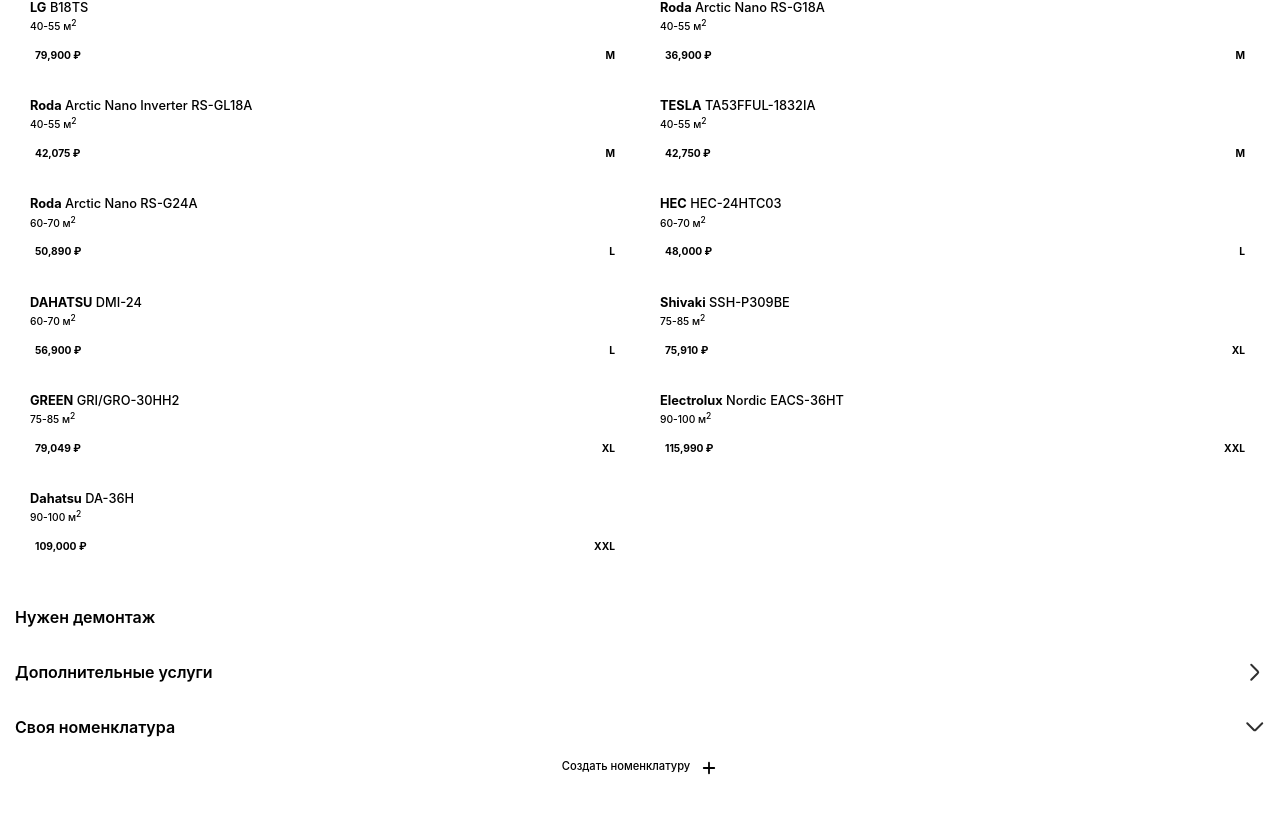
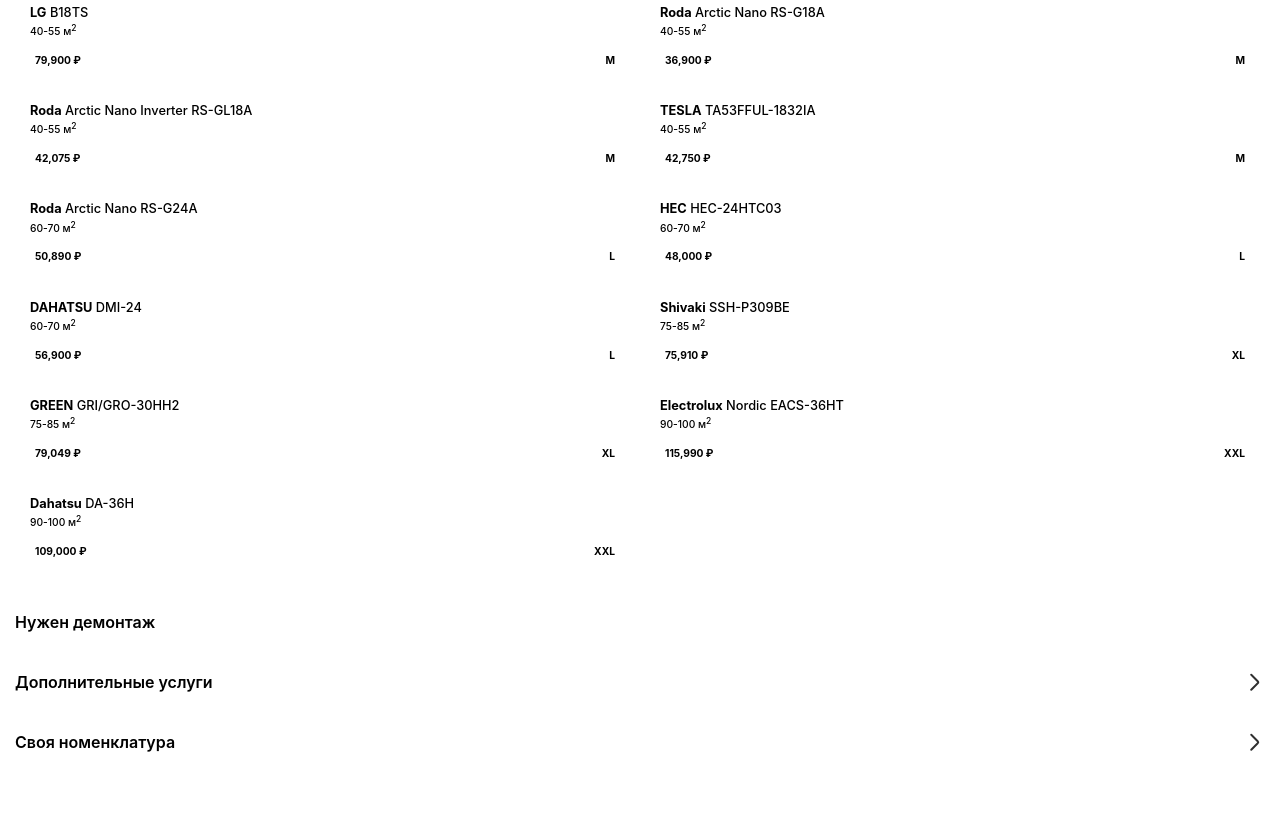
Before and after one commit to zimingit/air-conditioner-bot, a Vue app: page / in a window 1280 px wide. Shown: the part 333-1146 px from the top of the page. Built offline with nearby package versions, Linux system fonts and the light colour scheme.

Commit message:
FEAT добавил подсчет стоимости доп.услуг + разбил подсчет на компоненты

```diff
--- a/src/components/Configurator.vue
+++ b/src/components/Configurator.vue
@@ -17,7 +17,7 @@
 import Dismantling from './Sections/Dismantling.vue'
 import AdditionalServices from './Sections/AdditionalServices.vue'
 import CustomFields from './Sections/CustomFields.vue'
-import Total from './Sections/Total.vue'
+import Total from './Sections/Total/Total.vue'
 
 export default {
   props: {
@@ -28,7 +28,7 @@
       additionalServices: [],
       conditioner: null,
       useDismantling: false,
-      customFields: null
+      customFields: []
     }
   },
   created () {
--- a/src/components/Sections/AdditionalServices.vue
+++ b/src/components/Sections/AdditionalServices.vue
@@ -14,13 +14,14 @@
             </div>
 
             <NumberField v-if="service?.widget?.name === 'number'"
+              :name="service.name"
               v-bind="service?.widget?.params"
               :value="values[service.name]"
-              @change="(value) => setFieldValue(service.name, value)"/>
+              @change="(value) => setFieldValue(service, value)"/>
             <SwitcherField v-else-if="service?.widget?.name === 'switcher'"
               v-bind="service?.widget?.params"
               :value="values[service.name]"
-              @switch="(value) => setFieldValue(service.name, value)"/>
+              @switch="(value) => setFieldValue(service, value)"/>
           </div>
           <ListField v-if="service.prices"
             :data="service.prices"
@@ -53,6 +54,7 @@
   },
   created () {
     this.init()
+    this.change()
   },
   methods: {
     init () {
@@ -78,13 +80,19 @@
         option.selected = option.name === selected.name
       })
     },
-    setFieldValue (key, value) {
+    setFieldValue (service, value) {
+      const key = service.name
       this.values[key] = value
+      this.change()
     },
     toggleServices () {
       this.showServices = !this.showServices
     },
-    change (data) {
+    change () {
+      const data = this.services.map(service => {
+        const value = this.values[service.name]
+        return { ...service, value }
+      })
       this.$emit('change', data)
     }
   },
--- a/src/components/Sections/Conditioner.vue
+++ b/src/components/Sections/Conditioner.vue
@@ -60,6 +60,7 @@
   methods: {
     change (data) {
       this.$emit('change', data)
+      this.toggleList()
     },
     setFilter (filter) {
       if (filter === this.filter) {
--- a/src/components/Sections/CustomFields.vue
+++ b/src/components/Sections/CustomFields.vue
@@ -2,7 +2,7 @@
   <section class="custom-fields-section">
     <FieldHeader label="Своя номенклатура" @click="toggleCustomList">
       <div class="field-header-extends">
-        <span v-if="badge">{{badge}}</span>
+        <span v-if="filledFieldsCount">{{filledFieldsCount}}</span>
         <Chevron :opened="showCustomList"/>
       </div>
     </FieldHeader>
@@ -13,17 +13,21 @@
           <li v-for="[key, field] in fields" :key="key">
             <div class="custom-field-row">
 
-              <input type="text" v-model="field.label"
+              <input v-model="field.label"
+                :name="key + '_label'"
+                :class="{ error: !field.labelValid }"
+                type="text"
                 placeholder="Номенклатура"
                 @input="setFilled(key)"
-                @change="setError(key)"
-                :class="{ error: !field.labelValid }"/>
+                @change="setError(key)"/>
 
-              <input type="number" v-model.number="field.value"
+              <input v-model.number="field.value"
+                :name="key + '_value'"
+                :class="{ error: !field.valueValid }"
+                type="number"
                 placeholder="Стоимость"
                 @input="setFilled(key)"
-                @change="setError(key)"
-                :class="{ error: !field.valueValid }"/>
+                @change="setError(key)"/>
 
               <span>₽</span>
 
@@ -67,7 +71,8 @@
   },
   data () {
     return {
-      showCustomList: true,
+      showCustomList: false,
+      filledFieldsCount: 0,
       fields: new Map()
     }
   },
@@ -107,8 +112,12 @@
         data.error = ''
       }
     },
+    setFilledCount () {
+      this.filledFieldsCount = this.filledData.length
+    },
     deleteField (key) {
       this.fields.delete(key)
+      this.change()
     },
     addField () {
       const key = +new Date()
@@ -131,15 +140,12 @@
         }
       })
       this.$emit('change', filled)
+      this.setFilledCount()
     }
   },
   computed: {
     filledData () {
       return [...this.fields].filter(([, value]) => value.filled)
-    },
-    badge () {
-      const filledCount = this.filledData.length
-      return filledCount
     },
     buttonAddTitle () {
       return this.fields.size === 0 ? `Создать номенклатуру` : `Добавить`
--- a/src/components/Sections/Total.vue
+++ b/src/components/Sections/Total/Total.vue
@@ -8,34 +8,20 @@
 
     <Accordion>
       <div class="total-details" v-if="showDetail">
-        <h5>Монтаж</h5>
-        <ul>
-          <li>{{conditionerDetail.label}} <span>{{conditionerDetail.value}}</span></li>
-          <li>{{installation.label}} <span>{{installation.value}}</span></li>
-          <li>{{pipeLayingOrInstallation.label}} <span>{{pipeLayingOrInstallation.value}}</span></li>
-          <li>{{indoorUnit.label}} <span>{{indoorUnit.value}}</span></li>
-          <li v-if="useDismantling">{{dismantling.label}} <span>{{dismantling.value}}</span></li>
-        </ul>
-
-        <template v-if="hasCustomFields">
-          <h5>Дополнительная номенклатура</h5>
-          <ul>
-            <li v-for="{ label, value } in customFields" :key="label">{{label}} <span>{{value.toLocaleString()}} ₽</span></li>
-          </ul>
-        </template>
+        <TotalInstallation :conditioner="conditioner" :useDismantling="useDismantling"/>
+        <TotalAdditionalServices :additionalServices="additionalServices" @change="setTotalServices"/>
+        <TotalCustomFields :customFields="customFields" @change="setTotalCustomFields"/>
       </div>
     </Accordion>
   </section>
 </template>
 
 <script>
-import Chevron from '../UI/Chevron.vue'
-import FieldHeader from '../UI/FieldHeader.vue'
-// X – стоимость монтажа (base)
-// Y – Закладка труб/монтаж на заложенную трассу (pipeLayingOrInstallation)
-// W – Монтаж/демонтаж внутреннего блока (indoorUnit)
-// Z – Демонтаж кондиционера (useDismantling)
-// ЕСЛИ (S>O) ТО (X+Y+W) + ЕСЛИ (Z = true) ТО (dismantling) ИНАЧЕ (0)
+import Chevron from '../../UI/Chevron.vue'
+import FieldHeader from '../../UI/FieldHeader.vue'
+import TotalInstallation from './TotalInstallation.vue'
+import TotalCustomFields from './TotalCustomFields.vue'
+import TotalAdditionalServices from './TotalAdditionalServices.vue'
 export default {
   props: {
     conditioner: Object,
@@ -45,18 +31,25 @@
   },
   data () {
     return {
-      showDetail: false
+      showDetail: false,
+      totalServicesPrice: 0,
+      totalCustomFieldsPrice: 0
     }
   },
   methods: {
+    setTotalServices (services) {
+      const price = (services || []).reduce((acc, { value }) => acc + value, 0)
+      this.totalServicesPrice = price
+    },
+    setTotalCustomFields (fields) {
+      const price = (fields || []).reduce((acc, { value }) => acc + value, 0)
+      this.totalCustomFieldsPrice = price
+    },
     toggleDetail () {
       this.showDetail = !this.showDetail
     }
   },
   computed: {
-    hasCustomFields () {
-      return this.customFields && this.customFields.length > 0
-    },
     dismantling () {
       const { dismantling } = this.conditioner.area
       const label = 'Демонтаж кондиционера'
@@ -90,16 +83,18 @@
     total () {
       const { price, area } = this.conditioner
       const { base, pipeLayingOrInstallation, indoorUnit, dismantling } = area
-      const customPrice = (this.customFields || []).reduce((acc, { value }) => acc + value, 0)
       const dismantlingPrice = this.useDismantling ? dismantling : 0
 
-      const totalPrice = price + base + pipeLayingOrInstallation + indoorUnit + dismantlingPrice + customPrice
+      const totalPrice = price + base + pipeLayingOrInstallation + indoorUnit + dismantlingPrice + this.totalCustomFieldsPrice + this.totalServicesPrice
       return `${totalPrice.toLocaleString()} ₽`
     }
   },
   components: {
     Chevron,
-    FieldHeader
+    FieldHeader,
+    TotalInstallation,
+    TotalCustomFields,
+    TotalAdditionalServices
   }
 }
 </script>
@@ -120,24 +115,5 @@
     background-color $black-light
     color $white
     font-weight 700
-  h5
-    margin 20px 20px 5px 20px
-    color $grey-dark
-  ul
-    display flex
-    flex-direction column
-    color $black-light
-    font-size .8em
-    li
-      display flex
-      align-items center
-      justify-content space-between
-      gap 20px
-      padding 8px 20px
-      span
-        font-weight 500
-        flex-shrink 0
-      &:nth-child(odd)
-        background-color $grey-light
 
 </style>
--- /dev/null
+++ b/src/components/Sections/Total/TotalAdditionalServices.vue
@@ -0,0 +1,165 @@
+<template>
+  <section v-if="hasData">
+    <h5>Дополнительные услуги</h5>
+    <ul>
+      <li v-for="{ label, value } in servicesPrice" :key="label">
+        {{label}}
+        <span>{{value.toLocaleString()}} ₽</span>
+      </li>
+    </ul>
+  </section>
+</template>
+
+<script>
+export default {
+  emits: ['change'],
+  props: {
+    additionalServices: Array
+  },
+  watch: {
+    servicesPrice (to) {
+      this.$emit('change', to)
+    }
+  },
+  methods: {
+    getSelectedOption ({ prices }) {
+      return prices.find(option => option.selected)
+    },
+    getServiceByName (name)  {
+      return this.additionalServices.find(serv => serv.name === name)
+    },
+    // Стоимость удлинения трассы фреон
+    getFreonRouteExtensionPrice (service) {
+      const { label } = service
+      const routeLength = service.value
+      const { price } = this.getSelectedOption(service)
+
+      let value = null
+      if (routeLength > 0) {
+        value = routeLength * price
+      }
+
+      return { label, value }
+    },
+    // Эл. кабель (свыше 5 м)
+    getElectricalCablePrice (service) {
+      const { label, price } = service
+      const cableLength = service.value
+
+      let value = null
+      if (cableLength > 5) {
+        value = cableLength * price
+      }
+      return { label, value }
+    },
+    // Кабель-канал под эл. кабель
+    getElectricCableChannelPrice (service) {
+      const { price } = service
+      const label = `${service.label} (электрический)`
+      const cableLength = service.value
+
+      let value = null
+      if (cableLength > 0) {
+        value = cableLength * price
+      }
+      return { label, value }
+    },
+    // Кабель-канал под трассу фреон: Стандартный(simpe) / Арктика(arctic)
+    getFreonCableChannelPrice (service) {
+      const cableLength = service.value
+      const { price, name, label: cableLabel } = this.getSelectedOption(service)
+      const label = `${service.label} (под фреон "${cableLabel}")`
+
+      let value = null
+      if (cableLength > 0.5 && name === 'simpe') {
+        value = (cableLength - 0.5) * price
+      } else if (cableLength && name === 'arctic') {
+        value = cableLength * price
+      }
+      return { label, value }
+    },
+    // Дренаж (свыше 5 м)
+    getDrainagePrice (service) {
+      const { label, price } = service
+      const drainageLength = service.value
+
+      let value = null
+      if (drainageLength > 5) {
+        value = drainageLength * price
+      }
+      return { label, value }
+    },
+    // Дозаправка фреоном при длине трассы более 7 м - работа
+    getFreonRefuelingPrice (service) {
+      const { price } = service
+      const label = `${service.label} (работа)`
+      const useRefueling = service.value
+      const routeLength = this.getServiceByName('freonRouteExtension').value
+
+      let value = null
+      if (routeLength > 7 && useRefueling) {
+        value = price
+      }
+      return { label, value }
+    },
+    // Фреон (1 кг./100 гр., при дозаправке считаем по 100 гр.)
+    getFreonPrice (service) {
+      const freonGram = service.value
+      const { price, label: freonLabel } = this.getSelectedOption(service)
+      const label = `${service.label} (${freonLabel})`
+
+      let value = null
+      if (freonGram > 0) {
+        value = freonGram * price / 100
+      }
+      return { label, value }
+    },
+  },
+  computed: {
+    hasData () {
+      return this.additionalServices.length > 0
+    },
+    servicesPrice () {
+      const calculateFunctionsByFieldName = {
+        freonRouteExtension: this.getFreonRouteExtensionPrice,
+        electricalCable: this.getElectricalCablePrice,
+        electricCableChannel: this.getElectricCableChannelPrice,
+        freonCableChannel: this.getFreonCableChannelPrice,
+        drainage: this.getDrainagePrice,
+        freonRefueling: this.getFreonRefuelingPrice,
+        freon: this.getFreonPrice
+      }
+      return this.additionalServices
+        .map(service => {
+          const key = service.name
+          const calculate = calculateFunctionsByFieldName[key]
+          return calculate(service)
+        })
+        .filter(({ value }) => value !== null)
+    }
+  }
+}
+</script>
+
+<style lang="stylus" scoped>
+h5
+  padding 20px 20px 5px 20px
+  color $black-light
+ul
+  display flex
+  flex-direction column
+  color $black-light
+  font-size .8em
+  li
+    display flex
+    align-items center
+    justify-content space-between
+    gap 20px
+    padding 8px 20px
+    span
+      font-weight 500
+      flex-shrink 0
+    &:nth-child(odd)
+      background-color $grey-light
+
+</style>
--- /dev/null
+++ b/src/components/Sections/Total/TotalCustomFields.vue
@@ -0,0 +1,53 @@
+<template>
+  <section v-if="hasData">
+    <h5>Дополнительная номенклатура</h5>
+    <ul>
+      <li v-for="{ label, value } in customFields" :key="label">
+        {{label}}
+        <span>{{value.toLocaleString()}} ₽</span>
+      </li>
+    </ul>
+  </section>
+</template>
+
+<script>
+export default {
+  emits: ['change'],
+  props: {
+    customFields: Array
+  },
+  watch: {
+    customFields (to) {
+      this.$emit('change', to)
+    }
+  },
+  computed: {
+    hasData () {
+      return this.customFields.length > 0
+    }
+  }
+}
+</script>
+
+<style lang="stylus" scoped>
+h5
+  padding 20px 20px 5px 20px
+  color $black-light
+ul
+  display flex
+  flex-direction column
+  color $black-light
+  font-size .8em
+  li
+    display flex
+    align-items center
+    justify-content space-between
+    gap 20px
+    padding 8px 20px
+    span
+      font-weight 500
+      flex-shrink 0
+    &:nth-child(odd)
+      background-color $grey-light
+
+</style>
--- /dev/null
+++ b/src/components/Sections/Total/TotalInstallation.vue
@@ -0,0 +1,83 @@
+<template>
+  <section>
+    <h5>Монтаж</h5>
+    <ul>
+      <li>{{conditionerDetail.label}} <span>{{conditionerDetail.value}}</span></li>
+      <li>{{installation.label}} <span>{{installation.value}}</span></li>
+      <li>{{pipeLayingOrInstallation.label}} <span>{{pipeLayingOrInstallation.value}}</span></li>
+      <li>{{indoorUnit.label}} <span>{{indoorUnit.value}}</span></li>
+      <li v-if="useDismantling">{{dismantling.label}} <span>{{dismantling.value}}</span></li>
+    </ul>
+  </section>
+</template>
+
+<script>
+// X – стоимость монтажа (base)
+// Y – Закладка труб/монтаж на заложенную трассу (pipeLayingOrInstallation)
+// W – Монтаж/демонтаж внутреннего блока (indoorUnit)
+// Z – Демонтаж кондиционера (useDismantling)
+// ЕСЛИ (S>O) ТО (X+Y+W) + ЕСЛИ (Z = true) ТО (dismantling) ИНАЧЕ (0)
+export default {
+  props: {
+    conditioner: Object,
+    useDismantling: Boolean
+  },
+  computed: {
+    hasCustomFields () {
+      return this.customFields && this.customFields.length > 0
+    },
+    dismantling () {
+      const { dismantling } = this.conditioner.area
+      const label = 'Демонтаж кондиционера'
+      const value = `${dismantling.toLocaleString()} ₽`
+      return { label, value }
+    },
+    indoorUnit () {
+      const { indoorUnit } = this.conditioner.area
+      const label = 'Монтаж/демонтаж внутреннего блока'
+      const value = `${indoorUnit.toLocaleString()} ₽`
+      return { label, value }
+    },
+    pipeLayingOrInstallation () {
+      const { pipeLayingOrInstallation } = this.conditioner.area
+      const label = 'Закладка труб/монтаж на заложенную трассу'
+      const value = `${pipeLayingOrInstallation.toLocaleString()} ₽`
+      return { label, value }
+    },
+    installation () {
+      const { base } = this.conditioner.area
+      const label = 'Монтаж'
+      const value = `${base.toLocaleString()} ₽`
+      return { label, value }
+    },
+    conditionerDetail () {
+      const { model, manufacturer, price } = this.conditioner
+      const label = `Кондиционер ${manufacturer} ${model}`
+      const value = `${price.toLocaleString()} ₽`
+      return { label, value }
+    }
+  }
+}
+</script>
+
+<style lang="stylus" scoped>
+h5
+  padding 20px 20px 5px 20px
+  color $black-light
+ul
+  display flex
+  flex-direction column
+  color $black-light
+  font-size .8em
+  li
+    display flex
+    align-items center
+    justify-content space-between
+    gap 20px
+    padding 8px 20px
+    span
+      font-weight 500
+      flex-shrink 0
+    &:nth-child(odd)
+      background-color $grey-light
+</style>
--- a/src/components/UI/FieldHeader.vue
+++ b/src/components/UI/FieldHeader.vue
@@ -15,7 +15,7 @@
 
 <style lang="stylus" scoped>
 .field-header
-  margin 15px 15px 5px 15px
+  margin 15px 15px 10px 15px
   color $black-light
   display flex
   align-items center
--- a/src/components/Widgets/NumberField.vue
+++ b/src/components/Widgets/NumberField.vue
@@ -6,7 +6,11 @@
       </svg>
     </div>
 
-    <input type="number" :value="value" @input="input">
+    <input
+      :name="name"
+      type="number"
+      :value="value"
+      @input="input">
 
     <div class="plus" @click="increase">
       <svg width="18" height="18" viewBox="0 0 40 40" xmlns="http://www.w3.org/2000/svg">
@@ -22,6 +26,7 @@
   emits: ['change'],
   props: {
     value: Number,
+    name: String,
     step: {
       type: Number,
       default: 1
--- a/src/dataset/data.js
+++ b/src/dataset/data.js
@@ -52,7 +52,6 @@
     freonRouteExtension: { name: 'number', params: { step: 1 }, unit: 'м' },
     electricalCable: { name: 'number', params: { step: 1 }, unit: 'м' },
     electricCableChannel: { name: 'number', params: { step: 1 }, unit: 'м' },
-    electricCableChannel: { name: 'number', params: { step: 1 }, unit: 'м' },
     freonCableChannel: { name: 'number', params: { step: 1 }, unit: 'м' },
     drainage: { name: 'number', params: { step: 1 }, unit: 'м' },
     freonRefueling: { name: 'switcher', params: {}, unit: '' },
```
